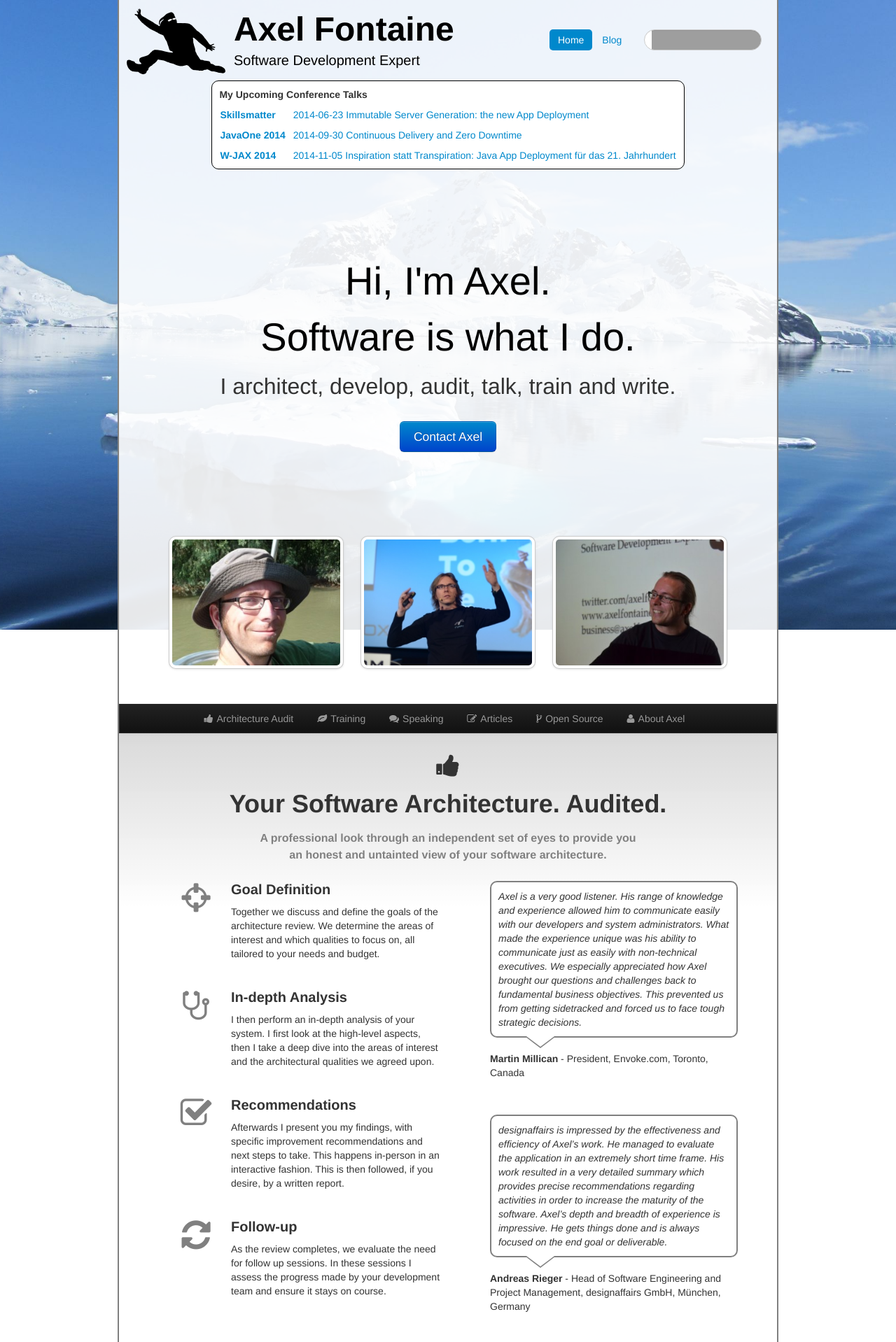
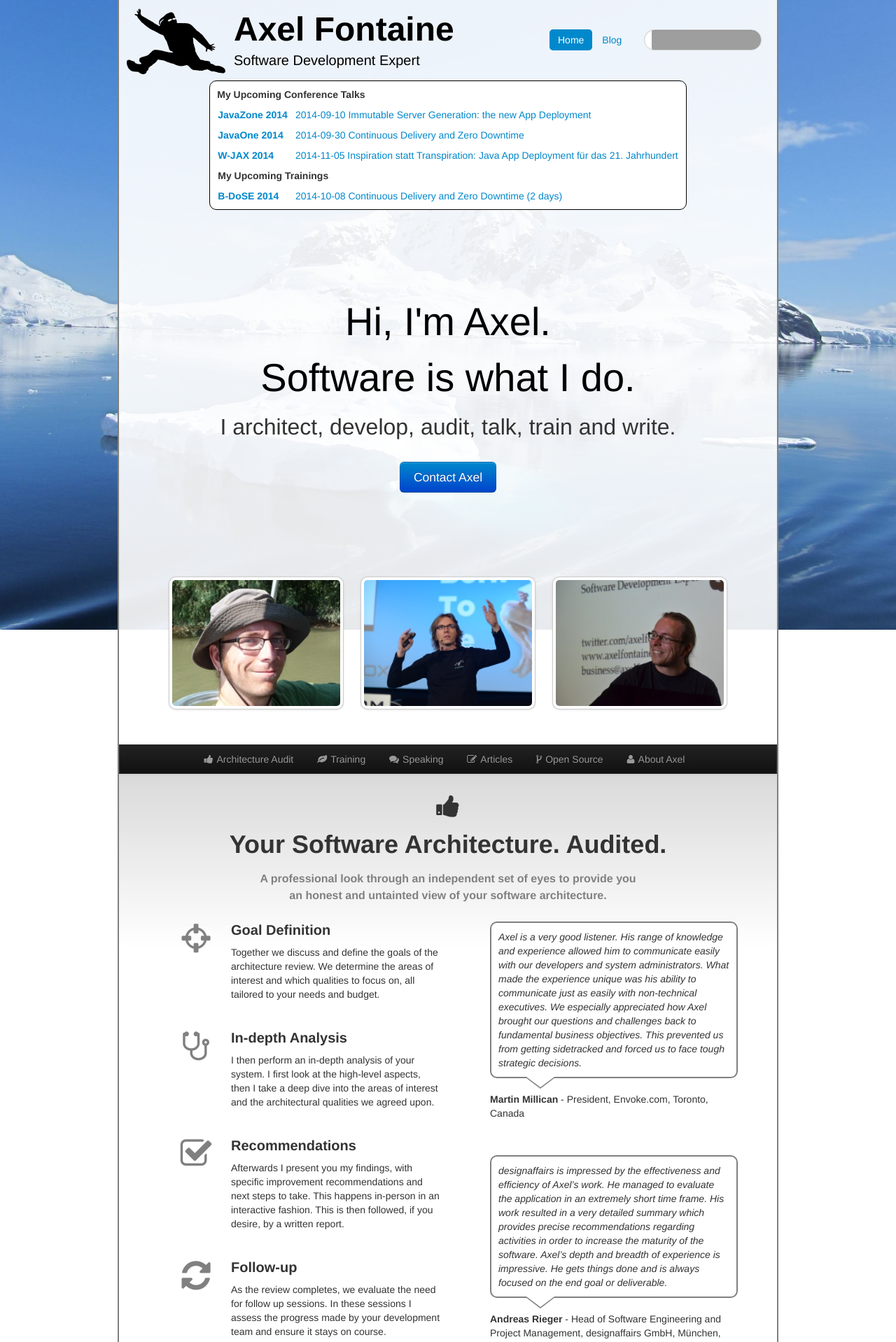
Before and after one commit to axelfontaine/axelfontaine.com, a Jekyll site: the page built from index.html, in a window 1280 px wide. Shown: the top 1918 px of the page at 70% size. Built offline with Jekyll 4.4.1, drawn with Linux system fonts in a browser that asks for light colours; comment, search, counter and statistics services are not loaded; grey boxes are pictures that could not be loaded.

Commit message:
Updated upcoming talks

```diff
--- a/assets/axelfontaine.css
+++ b/assets/axelfontaine.css
@@ -383,7 +383,8 @@ body.modal-open {
 }
 
 #talk-map-container {
-    width: 780px;
+    margin-left: 20px;
+    width: 940px;
     margin-bottom: 20px;
 }
 
@@ -398,7 +399,7 @@ body.modal-open {
 }
 
 #talk-map {
-    width: 770px;
+    width: 940px;
     height: 325px;
 }
 
--- a/assets/index.js
+++ b/assets/index.js
@@ -66,8 +66,9 @@ function relativeLatestPostDate() {
 function initTalksMap() {
     var map = new google.maps.Map(document.getElementById("talk-map"), {
         center: new google.maps.LatLng(48.1366069, 11.5770851),
-        zoom: 8,
+        zoom: 3,
         disableDefaultUI: true,
+        scrollwheel: false,
         mapTypeId: google.maps.MapTypeId.ROADMAP
     });
 
@@ -78,9 +79,19 @@ function initTalksMap() {
                 ['2014-11-05', 'Inspiration statt Transpiration: Java App Deployment für das 21. Jahrhundert', 'http://jax.de/wjax2014/sessions/inspiration-statt-transpiration-java-app-deployment-fuer-das-21-jahrhundert']
             ]
         ],
+        ['B-DoSE 2014', 'Berlin, Germany', 52.519171, 13.4060912,
+            [
+                ['2014-10-08', 'Continuous Delivery and Zero Downtime', 'http://www.berlin-dose.de/continous-delivery-and-zero-downtime/']
+            ]
+        ],
         ['JavaOne 2014', 'San Fransisco, USA', 37.7749295, -122.4194155,
             [
                 ['2014-09-30', 'Continuous Delivery and Zero Downtime', 'https://www.oracle.com/javaone/agenda/index.html']
+            ]
+        ],
+        ['JavaZone 2014', 'Oslo, Norway', 59.913869, 10.752245,
+            [
+                ['2014-09-10', 'Immutable Server Generation: the new App Deployment', 'http://2014.javazone.no/presentation.html?id=2d36ece1']
             ]
         ],
         ['SkillsMatter', 'London, UK', 51.508515, -0.1254872,
@@ -289,7 +300,8 @@ function initTalksMap() {
 
         addVenueLink(marker, talk);
     }
-    map.fitBounds(bounds);
+    map.panToBounds(bounds);
+    map.setCenter(bounds.getCenter());
 }
 
 function addVenueLink(marker, talk) {
--- a/index.html
+++ b/index.html
@@ -9,9 +9,9 @@ pill: home
 
     <table>
         <tr>
-            <td><a href="https://skillsmatter.com/meetups/6343-immutable-server-generation-the-new-app-deployment">Skillsmatter</a></td>
+            <td><a href="http://2014.javazone.no/presentation.html?id=2d36ece1">JavaZone 2014</a></td>
             <td>
-                <a href="https://skillsmatter.com/meetups/6343-immutable-server-generation-the-new-app-deployment">2014-06-23 Immutable Server Generation: the new App Deployment</a><br/>
+                <a href="http://2014.javazone.no/presentation.html?id=2d36ece1">2014-09-10 Immutable Server Generation: the new App Deployment</a><br/>
             </td>
         </tr>
         <tr>
@@ -24,6 +24,15 @@ pill: home
             <td><a href="http://jax.de/wjax2014/sessions/inspiration-statt-transpiration-java-app-deployment-fuer-das-21-jahrhundert">W-JAX 2014</a></td>
             <td>
                 <a href="http://jax.de/wjax2014/sessions/inspiration-statt-transpiration-java-app-deployment-fuer-das-21-jahrhundert">2014-11-05 Inspiration statt Transpiration: Java App Deployment für das 21. Jahrhundert</a><br/>
+            </td>
+        </tr>
+        <tr>
+            <td colspan="2"><strong>My Upcoming Trainings</strong></td>
+        </tr>
+        <tr>
+            <td><a href="http://www.berlin-dose.de/continous-delivery-and-zero-downtime/">B-DoSE 2014</a></td>
+            <td>
+                <a href="http://www.berlin-dose.de/continous-delivery-and-zero-downtime/">2014-10-08 Continuous Delivery and Zero Downtime (2 days)</a><br/>
             </td>
         </tr>
     </table>
@@ -379,9 +388,8 @@ pill: home
         The focus has been Continuous Delivery, Flyway and Boxfuse.
     </div>
     <div class="row">
-        <div class="span1"></div>
-        <div id="talk-map-container" class="span10">
-            <div class="img-polaroid">
+        <div id="talk-map-container" class="span12">
+            <div class="">
                 <div id="talk-map"></div>
             </div>
             <div id="talk-map-legend">
@@ -389,7 +397,6 @@ pill: home
                 <img src="/assets/pin-small-gray.png" alt="Gray"/> Past talk
             </div>
         </div>
-        <div class="span1"></div>
     </div>
     <div class="row">
         <div class="span1"></div>
```
